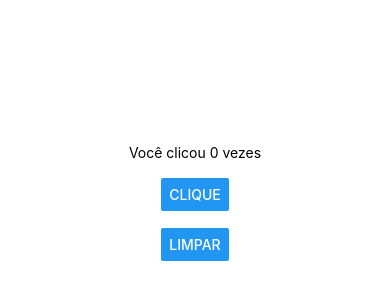
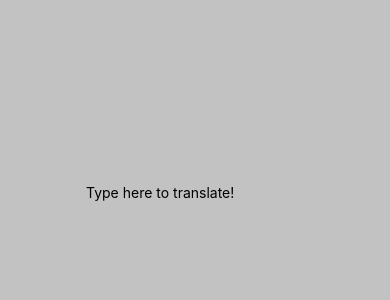
Before and after one commit to Jonas460/Dispositivos_Moveis, a React Native app: screen / in a window 390 px wide. Shown: the part 220-520 px from the top of the page. Built offline with nearby package versions, Linux system fonts and the light colour scheme.

Commit message:
feature: Questão 3

```diff
--- a/App.js
+++ b/App.js
@@ -1,42 +1,33 @@
-import { StatusBar } from 'expo-status-bar';
-import { StyleSheet, Text, View, Button } from 'react-native';
+import { StyleSheet, Text, View, TextInput } from 'react-native';
 import React, { useState } from 'react';
 
 export default function App() {
-  const [counter, setCounter] = useState(0);
-
-  const Separator = () => (
-    <View style={styles.separator} />
-  );
-
-  const text = (counter === 1) ? `vez` : `vezes`
+  const [text, setText] = useState('');
 
   return (
     <View style={styles.container}>
-      <Text >Você clicou {counter} {text}</Text>
-      <Separator />
-      <Button
-        onPress={() => setCounter(counter + 1)}
-        title='Clique' />
-      <Separator />
-      <Button
-        onPress={() => setCounter(0)}
-        title='Limpar' />
-      <StatusBar style="auto" />
+      <TextInput
+        style={{ height: 40 }}
+        placeholder="Type here to translate!"
+        onChangeText={newText => setText(newText)}
+        defaultValue={text}
+      />
+      <Text style={styles.text}>
+        {text}
+      </Text>
     </View>
   );
 }
 
 const styles = StyleSheet.create({
-  separator: {
-    marginVertical: 8,
-    borderBottomColor: '#737373',
-    borderBottomWidth: StyleSheet.hairlineWidth,
-  },
   container: {
     flex: 1,
-    backgroundColor: '#fff',
+    backgroundColor: '#c2c2c2',
     alignItems: 'center',
     justifyContent: 'center',
   },
+  text: {
+    padding: 10,
+    fontSize: 42,
+  },
 });
```
